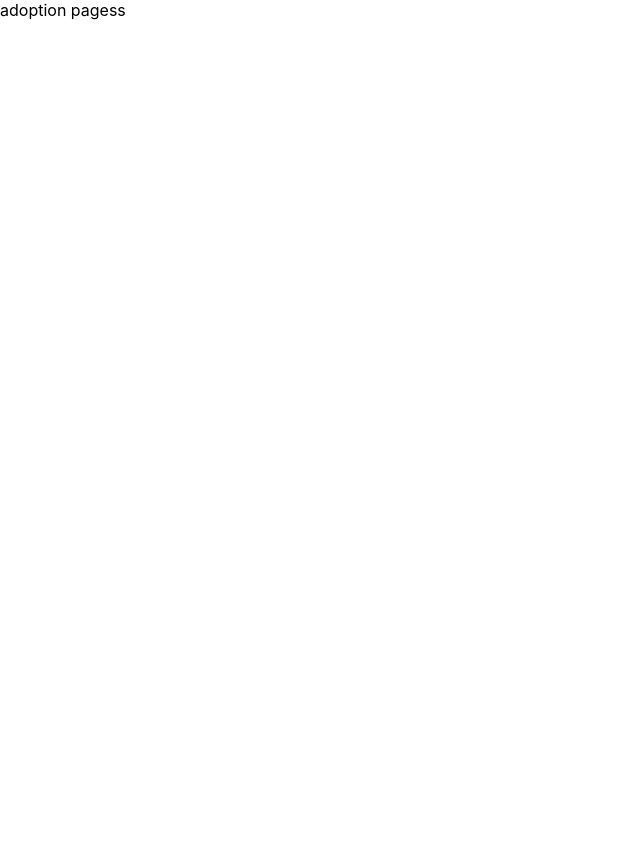
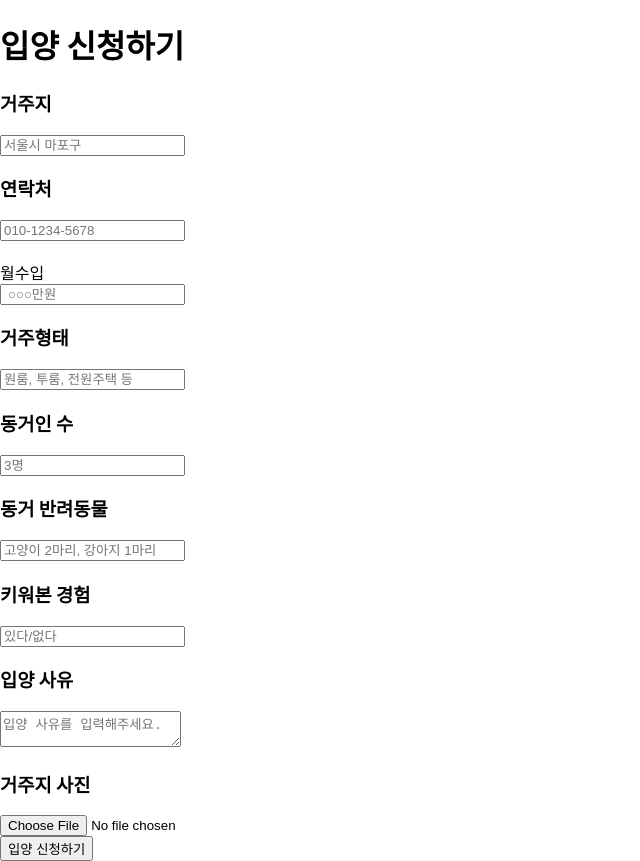
Before and after one commit to Barking-Cat/Barking-Cat, a Next.js app in the folder front/: page /adoption in a window 1280 px wide. Shown: the whole page, without its empty margins (0-640 px from the left). Before the commit the page ends 800 px from the top, so only its background shows below. Built offline with nearby package versions, Linux system fonts and the light colour scheme.

Commit message:
👔Implement Adoption layout

```diff
--- a/front/pages/adoption/index.tsx
+++ b/front/pages/adoption/index.tsx
@@ -1,8 +1,78 @@
-import React from 'react';
+import React, { useState } from 'react';
+import axios from 'axios';
 import { NextPage } from 'next';
+import { useForm } from 'react-hook-form';
+import { useRouter } from 'next/router';
+
+interface AdoptionInput {
+  residence: string;
+  phone: string;
+  income: string;
+  residenceType: string;
+  inmateNumber: string;
+  pet: string;
+  experience: string;
+  adoptReason: string;
+}
+
+interface AdoptionRequest extends AdoptionInput {}
 
 const Adoption: NextPage = () => {
-  return <div>adoption pagess</div>;
+  const router = useRouter();
+  const [error, setError] = useState<boolean>(false);
+  const { register } = useForm<AdoptionInput>({ mode: 'all' });
+  return (
+    <div>
+      <form>
+        <h1>입양 신청하기</h1>
+        <h3>거주지</h3>
+        <input
+          type="text"
+          placeholder="서울시 마포구"
+          {...register('residence', {
+            required: '거주지를 입력해 주세요.',
+          })}
+        ></input>
+        <h3>연락처</h3>
+        <input
+          type="text"
+          placeholder="010-1234-5678"
+          {...register('phone', { required: '연락처를 입력해 주세요.' })}
+        ></input>
+        <h3></h3>월수입
+        <input
+          type="text"
+          placeholder=" ○○○만원"
+          {...register('income', { required: '월수입을 입력해 주세요.' })}
+        ></input>
+        <h3>거주형태</h3>
+        <input
+          type="text"
+          placeholder="원룸, 투룸, 전원주택 등"
+          {...register('residenceType', {
+            required: '거주형태를 입력해 주세요.',
+          })}
+        ></input>
+        <h3>동거인 수</h3>
+        <input type="text" placeholder="3명"></input>
+        <div>
+          <div>
+            <h3>동거 반려동물</h3>
+            <input type="text" placeholder="고양이 2마리, 강아지 1마리"></input>
+          </div>
+          <div>
+            <h3>키워본 경험</h3>
+            <input type="text" placeholder="있다/없다"></input>
+          </div>
+        </div>
+        <h3>입양 사유</h3>
+        <textarea placeholder="입양 사유를 입력해주세요."></textarea>
+        <h3>거주지 사진</h3>
+        <input type="file" placeholder="image."></input>
+        <button>입양 신청하기</button>
+      </form>
+    </div>
+  );
 };
 
 export default Adoption;
```
